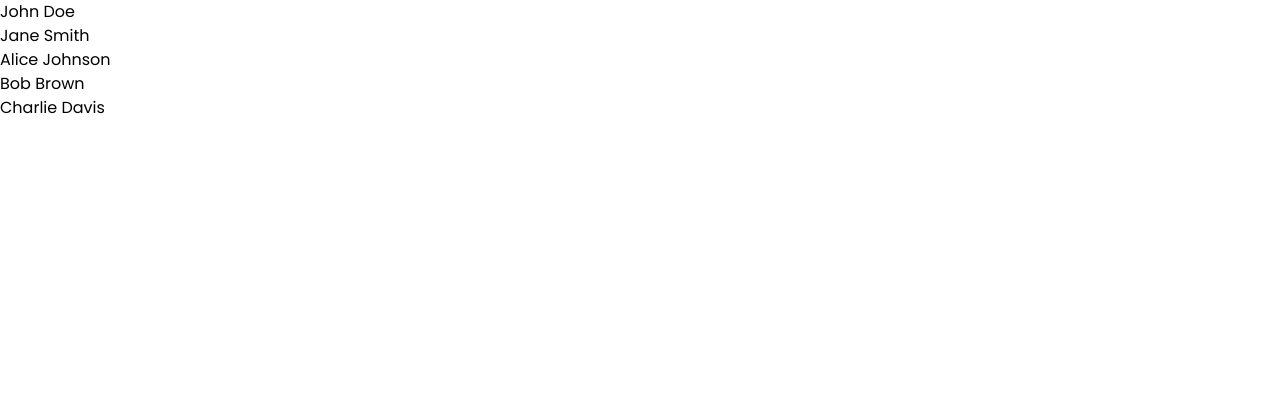
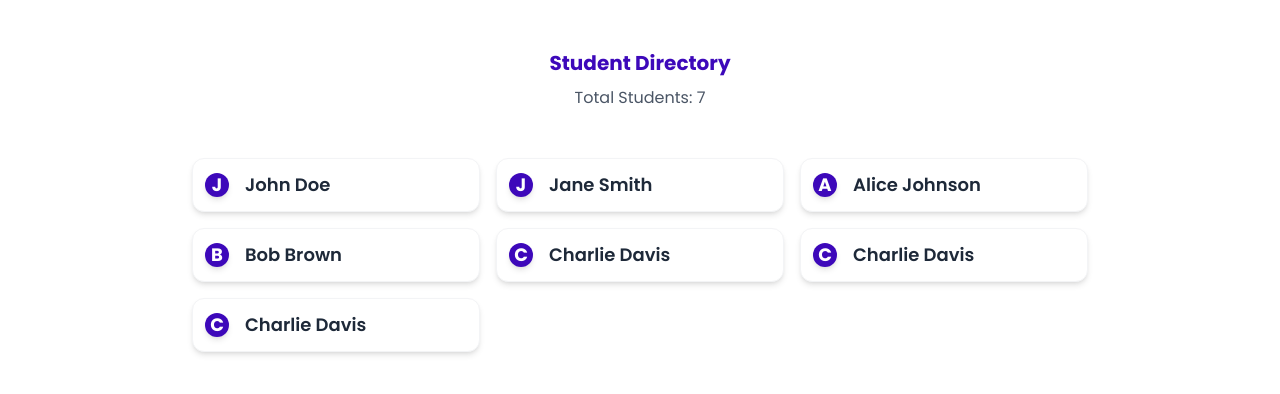
Before and after one commit to BusandCode/edamaa, a React (Vite) app: page /student-list in a window 1280 px wide. Shown: the top 394 px of the page. Built offline with nearby package versions, Linux system fonts and the light colour scheme.

Commit message:
updated student dashboard

```diff
--- a/src/pages/dashboards/TutorDashboard.tsx
+++ b/src/pages/dashboards/TutorDashboard.tsx
@@ -1,6 +1,6 @@
 import { useState } from 'react';
 import { FaSearch, FaBell, FaCog, FaBook, FaUserGraduate, FaMoneyBillWave, FaHome, FaClock, FaCalendar, FaShare, FaCopy, FaVideo, FaPlus } from 'react-icons/fa';
-
+import { useNavigate } from 'react-router-dom';
 import NewLogo from '../../components/NewLogo';
 
 const TutorDashboard = () => {
@@ -38,6 +38,11 @@ const TutorDashboard = () => {
     navigator.clipboard.writeText(classroomId);
     alert('Classroom ID copied!');
   };
+
+  const navigate = useNavigate();
+  const handleStudentListClick = () => {
+    navigate('/student-list');
+  }
 
   return (
     <div className="min-h-screen bg-gray-50">
@@ -221,7 +226,7 @@ const TutorDashboard = () => {
             </div>
           </div>
 
-          <div className="bg-white rounded-lg sm:rounded-xl p-3 sm:p-4 md:p-6 shadow-sm hover:shadow-md transition-shadow cursor-pointer">
+          <div onClick={handleStudentListClick} className="bg-white rounded-lg sm:rounded-xl p-3 sm:p-4 md:p-6 shadow-sm hover:shadow-md transition-shadow cursor-pointer">
             <div className="flex flex-col items-center">
               <div className="w-8 h-8 sm:w-10 sm:h-10 md:w-12 md:h-12 bg-[#3D08BA] bg-opacity-10 rounded-lg sm:rounded-xl flex items-center justify-center mb-2 sm:mb-3">
                 <FaUserGraduate className="text-[#3D08BA] text-xs sm:text-sm md:text-base" />
@@ -357,7 +362,7 @@ const TutorDashboard = () => {
             </div>
             <span className="text-[10px] sm:text-xs">Courses</span>
           </button>
-          <button className="flex flex-col items-center gap-0.5 sm:gap-1 text-gray-600 hover:text-orange-500">
+          <button onClick={handleStudentListClick} className="flex flex-col items-center gap-0.5 sm:gap-1 text-gray-600 hover:text-orange-500">
             <div className="p-2 sm:p-2.5 rounded-lg hover:bg-orange-100">
               <FaUserGraduate size={16} className="sm:w-5 sm:h-5" />
             </div>
--- a/src/pages/students/StudentList.tsx
+++ b/src/pages/students/StudentList.tsx
@@ -1,14 +1,40 @@
 import { students } from './students'
 const StudentList = () => {
   return (
-    <div>
-        {students.map((student)=>(
-            <div>
-                <h2>{student.name}</h2>
+    <div className="min-h-screen bg-white py-12 px-4">
+      <div className="max-w-4xl mx-auto">
+        <div className="text-center mb-12">
+          <h1 className="text-[20px] font-bold text-[#3d08ba] mb-2">Student Directory</h1>
+          <p className="text-gray-600">Total Students: {students.length}</p>
+        </div>
+
+        <div className="grid grid-cols-1 md:grid-cols-2 lg:grid-cols-3 gap-4">
+          {students.map((student, index) => (
+            <div
+              key={student.id}
+              className="group relative bg-white rounded-xl shadow-md hover:shadow-xl transition-all duration-300 p-3 border border-gray-100 hover:border-indigo-300 hover:-translate-y-1"
+              style={{
+                animationDelay: `${index * 50}ms`
+              }}
+            >
+              <div className="flex items-center gap-4">
+                <div className="w-6 h-6 rounded-full bg-[#3d08ba] flex items-center justify-center text-white font-bold text-lg shadow-md group-hover:scale-110 transition-transform">
+                  {student.name.charAt(0)}
+                </div>
+                <div className="flex-1">
+                  <h3 className="text-lg font-semibold text-gray-800 group-hover:text-indigo-600 transition-colors">
+                    {student.name}
+                  </h3>
+                </div>
+              </div>
+
+              <div className="absolute top-2 right-2 w-2 h-2 rounded-full bg-green-400 opacity-0 group-hover:opacity-100 transition-opacity"></div>
             </div>
-        ))}
+          ))}
+        </div>
+      </div>
     </div>
-  )
-}
+  );
+};
 
-export default StudentList
+export default StudentList;
--- a/src/pages/students/students.tsx
+++ b/src/pages/students/students.tsx
@@ -1,22 +1,73 @@
+// Mock students data
 export const students = [
   {
     id: 1,
-        name: 'John Doe'
+    name: 'John Doe',
+    email: 'john.doe@email.com',
+    phone: '+234 801 234 5678',
+    enrolledDate: 'Jan 15, 2024',
+    courses: 5,
+    progress: 85,
+    avatar: 'https://api.dicebear.com/7.x/avataaars/svg?seed=John'
   },
   {
     id: 2,
-        name: 'Jane Smith'
+    name: 'Jane Smith',
+    email: 'jane.smith@email.com',
+    phone: '+234 802 345 6789',
+    enrolledDate: 'Feb 20, 2024',
+    courses: 3,
+    progress: 92,
+    avatar: 'https://api.dicebear.com/7.x/avataaars/svg?seed=Jane'
   },
   {
     id: 3,
-        name: 'Alice Johnson'
+    name: 'Alice Johnson',
+    email: 'alice.j@email.com',
+    phone: '+234 803 456 7890',
+    enrolledDate: 'Mar 10, 2024',
+    courses: 4,
+    progress: 78,
+    avatar: 'https://api.dicebear.com/7.x/avataaars/svg?seed=Alice'
   },
   {
     id: 4,
-        name: 'Bob Brown'
+    name: 'Bob Brown',
+    email: 'bob.brown@email.com',
+    phone: '+234 804 567 8901',
+    enrolledDate: 'Jan 25, 2024',
+    courses: 6,
+    progress: 95,
+    avatar: 'https://api.dicebear.com/7.x/avataaars/svg?seed=Bob'
   },
   {
     id: 5,
-    name: 'Charlie Davis'
+    name: 'Charlie Davis',
+    email: 'charlie.d@email.com',
+    phone: '+234 805 678 9012',
+    enrolledDate: 'Apr 05, 2024',
+    courses: 2,
+    progress: 65,
+    avatar: 'https://api.dicebear.com/7.x/avataaars/svg?seed=Charlie'
+  },
+  {
+    id: 6,
+    name: 'Charlie Davis',
+    email: 'charlie.d@email.com',
+    phone: '+234 805 678 9012',
+    enrolledDate: 'Apr 05, 2024',
+    courses: 2,
+    progress: 65,
+    avatar: 'https://api.dicebear.com/7.x/avataaars/svg?seed=Charlie'
+  },
+  {
+    id: 7,
+    name: 'Charlie Davis',
+    email: 'charlie.d@email.com',
+    phone: '+234 805 678 9012',
+    enrolledDate: 'Apr 05, 2024',
+    courses: 2,
+    progress: 65,
+    avatar: 'https://api.dicebear.com/7.x/avataaars/svg?seed=Charlie'
   }
-]
+];
```
Lines whose indentation alone changed are shown as unchanged.
